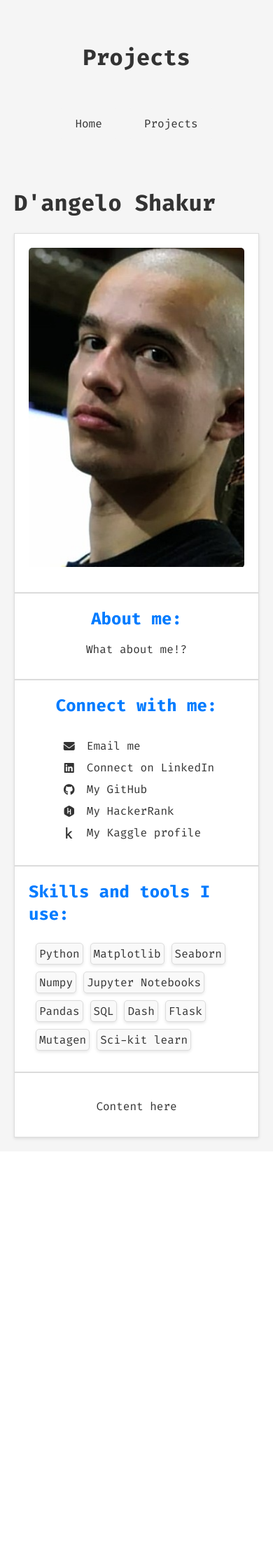
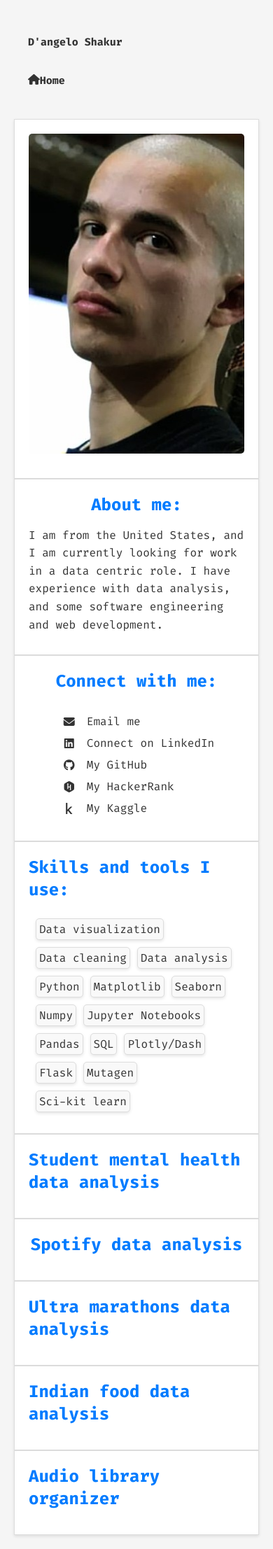
Before and after one commit to dmshakur/personal_website, a Flask app: page / in a window 390 px wide. Shown: the whole page at 70% size. Before the commit the page ends 1630 px from the top, so only its background shows below. Run offline with Flask 3, Linux system fonts and the light colour scheme; some libraries are stand-ins or nearby versions.

Commit message:
Bug where jupyter notebooks would not show up in project view fixed, however there may be an iddue with the tool itself and not being able to pull down larger notebooks."

```diff
--- a/app.py
+++ b/app.py
@@ -1,39 +1,49 @@
-from flask import Flask, render_template
+from ast import literal_eval as str_to_dict
 import yaml
+
+from flask import Flask, render_template, request
+
 
 app = Flask(__name__)
 
 with open('config.yaml', 'r') as file:
     config = yaml.safe_load(file)
 
+
+
 @app.route('/')
 def index():
     return render_template('index.html', config = config)
 
-@app.route('/student_mental_health.html')
-def student_mental_health():
-    return render_template('projects/student_mental_health.html', config = config)
 
-@app.route('/spotify_data_analysis.html')
-def spotify_data_analysis():
-    return render_template('projects/spotify_data_analysis.html', config = config)
 
-@app.route('/indian_food_data_analysis.html')
-def indian_food_data_analysis():
-    return render_template('projects/indian_food_data_analysis.html', config = config)
+@app.route('/projects/<project_url>.html')
+def open_project_view(project_url):
+    project_name = request.args.get('project_name')
+    github_data = str_to_dict(request.args.get('github_data'))
+    if github_data['raw_file_display']:
+        if type(github_data['files']) is str:
+            github_data['files'] = [github_data['files']]
+    else:
+        if type(github_data['notebooks']) is str:
+            github_data['notebooks'] = [github_data['notebooks']]
 
-@app.route('/ultra_marathons_data_analysis.html')
-def ultra_marathons_data_analysis():
-    return render_template('projects/ultra_marathons_data_analysis.html', config = config)
 
-@app.route('/audio_library_organizer.html')
-def audio_library_organizer():
-    return render_template('projects/audio_library_organizer.html', config = config)
+    return render_template(
+        'project_view.html',
+        config = config,
+        project_name = project_name,
+        github_data = github_data
+    )
+
+
 
 @app.after_request
 def add_header(response):
     response.headers['Cache-Control'] = 'no-store'
     return response
 
+
+
 if __name__ =='__main__':
     app.run(debug=True)
--- /dev/null
+++ b/app.yaml
@@ -0,0 +1,5 @@
+runtime: python3.11.6
+
+handlers:
+- url: /.*
+  script: auto
--- a/config.yaml
+++ b/config.yaml
@@ -1,15 +1,51 @@
-title: D'angelo Shakur portfolio
-nav:
-  - name: 'Student mental health analysis'
-    url: '/student_mental_health.html'
-  - name: 'Spotify data analysis'
-    url: '/spotify_data_analysis.html'
-  - name: 'Ultra marathons data analysis'
-    url: '/ultra_marathons_data_analysis.html'
-  - name: 'Indian food data analysis'
-    url: '/indian_food_data_analysis.html'
-  - name: 'Audio library organizer'
-    url: '/audio_library_organizer.html'
+title: Dangelo Shakur portfolio
 sections:
-  - name: 'Audio library organizer'
-    content: 'Content here'
+
+  - name: Student mental health data analysis
+    url: /student_mental_health_data_analysis
+    github_data:
+      - notebooks: [student_mental_health_data_analysis.ipynb]
+        repo_name: student_mental_health_data_analysis
+        branch: main
+        raw_file_display: False
+        dashboard: True
+        dashboard_url: nada
+
+  - name: Spotify data analysis
+    url: /spotify_data_analysis
+    github_data:
+      - notebooks: [notebooks/data_processing.ipynb, notebooks/data_analysis.ipynb]
+        repo_name: spotify_data_analysis
+        branch: main
+        raw_file_display: False
+        dashboard: True
+        dashboard_url: nada
+
+  - name: Ultra marathons data analysis
+    url: /ultra_marathons_data_analysis
+    github_data:
+      - notebooks: [notebooks/data_processing.ipynb, notebooks/data_analysis.ipynb]
+        repo_name: ultra_marathons_data_analysis
+        branch: master
+        raw_file_display: False
+        dashboard: True
+        dashboard_url: nada
+
+  - name: Indian food data analysis
+    url: /indian_food_data_analysis
+    github_data:
+      - notebooks: [notebooks/data_processing.ipynb, notebooks/data_analysis.ipynb]
+        repo_name: indian_food_data_analysis
+        branch: master
+        raw_file_display: False
+        dashboard: True
+        dashboard_url: nada
+
+  - name: Audio library organizer
+    url: /audio_library_organizer
+    github_data:
+      - repo_name: audio_library_organizer
+        branch: master
+        files: [audio_library_organizer.py]
+        raw_file_display: True
+        dashboard: False
--- a/static/css/main.css
+++ b/static/css/main.css
@@ -6,23 +6,23 @@ body {
     padding: 20px;
 }
 
-#connect_with_me {
+.icon-list {
     list-style-type: none;
     padding-left: 0;
 }
 
-#connect_with_me li {
+.icon-list li {
     margin-bottom: 10px;
 }
 
-#connect_with_me li a {
+.icon-list li a {
     text-decoration: none;
     color: #333;
     display: flex;
     align-items: center;
 }
 
-#connect_with_me li i {
+.icon-list li i {
     width: 30px;
     text-align: center;
     margin-right: 10px;
@@ -71,7 +71,7 @@ body {
     transform: scale(1.02);
 }
 
-.section h3, #personal_information.section h3 {
+.section h3, #personal_information.section h3, .name h3 {
     font-size: 1.5rem;
     color: #007bff;
     margin-top: 0;
@@ -82,61 +82,6 @@ body {
     font-size: 1rem;
     line-height: 1.6;
     margin: 0 0 10px;
-}
-
-header {
-    display: flex;
-    justify-content: space-between;
-    align-items: center;
-    padding: 20px;
-    background-color: #f5f5f5;
-}
-
-nav {
-    display: flex;
-    justify-content: center;
-    padding: 10px 0;
-}
-
-nav ul {
-    list-style: none;
-    padding: 0;
-    display: flex;
-    gap: 20px;
-    align-items: center;
-}
-
-nav ul li {
-    padding: 5px 10px;
-    background-color: #f5f5f5;
-    color: #333;
-    border-radius: 5px;
-    position: relative;
-}
-
-nav a, .dropdown-content a {
-    text-decoration: none;
-    color: #333;
-    display: block;
-    padding: 10px;
-    transition: background-color 0.2s;
-}
-
-nav a:hover, .dropdown-content a:hover, .dropbtn:hover {
-    background-color: #ddd;
-}
-
-.dropdown {
-    display: inline-block;
-}
-
-.dropdown-content {
-    display: none;
-    position: absolute;
-    background-color: #f9f9f9;
-    min-width: 160px;
-    box-shadow: 0px 8px 16px 0px rgba(0,0,0,0.2);
-    z-index: 1;
 }
 
 a {
@@ -150,8 +95,20 @@ a:hover, a:focus {
     text-decoration: underline;
 }
 
-a:visited {
-    color: #6f42c1;
+.home-button {
+    color: #007bff;
+    text-decoration: none;
+    transition: color 0.3s ease;
+}
+
+.home-button {
+    text-decoration: none;
+    color: #333;
+}
+
+.home-button:hover, .home-button:focus {
+    color: #0056b3;
+    text-decoration: underline;
 }
 
 #skills {
@@ -174,6 +131,69 @@ a:visited {
     transition: transform 0.3s ease, box-shadow 0.3s ease;
 }
 
+.container {
+    display: flex;
+    align-items: center;
+    justify-content: space-between;
+    padding: 20px;
+}
+
+
+.content {
+    flex: 1;
+    max-width: 50%;
+    display: flex;
+    flex-direction: column;
+    align-items: flex-start;
+    justify-content: space-around;
+}
+
+.name, .home-button {
+    margin: 0;
+    padding: 10px 0;
+}
+
+.home-button {
+    display: flex;
+    align-items: center;
+    text-decoration: none;
+    color: inherit;
+}
+
+.content {
+    list-style: none;
+    padding: 0;
+}
+
+.content > div {
+    display: flex;
+    align-items: center;
+}
+
+.content i {
+    margin-right: 10px;
+}
+
+.header {
+    display: flex;
+    justify-content: space-between;
+    align-items: center;
+    width: 100%;
+}
+
+.subheader {
+    flex-basis: 50%;
+    font-size: 80%;
+}
+
+.project-name {
+    text-align: center;
+}
+
+#home-button {
+    text-align: center;
+}
+
 @media (max-width: 1200px) {
     .container, .section {
         flex-direction: row;
@@ -191,13 +211,14 @@ a:visited {
         align-items: center;
     }
     .section {
-        flex-basis: 100%;
+        flex-basis: 100
+        @media (max-width: 1200px) {
+    .container, .section {
+        flex-direction: row;
+        flex-wrap: wrap;
+        justify-content: space-around;
     }
-    header {
-        flex-direction: column;
-    }
-    nav ul {
-        width: 100%;
-        justify-content: center;
+    .section {
+        flex-basis: calc(50% - 20px);
     }
 }
--- a/templates/base.html
+++ b/templates/base.html
@@ -12,22 +12,26 @@
     {% block head %}{% endblock %}
 </head>
 <body>
-    <header>
-    <h1>Projects</h1>
-        <nav>
-            <ul>
-                <li><a href="/">Home</a></li>
-                <li class="dropdown">
-                    <a href="javascript:void(0)" class="dropbtn">Projects</a>
-                    <div class="dropdown-content">
-                        {% for item in config.nav %}
-                        <a href="{{ item.url }}">{{ item.name }}</a>
-                        {% endfor %}
-                    </div>
-                </li>
-            </ul>
-        </nav>
-    </header>
-    {% block body %}{% endblock %}
+    <div class="container">
+        <header class="header">
+            <div class="subheader">
+                <h3 class="name">D'angelo Shakur</h3>
+                <h3 id="home-button">
+                    <a class="home-button" href="/">
+                        <i class="fas fa-home"></i>Home
+                    </a>
+                </h3>
+            </div>
+            {% if include_child_template %}
+            <div class="subheader">
+                {% include 'child_template.html' %}
+            </div>
+            {% endif %}
+        </header>
+    </div>
+    <div class="main-content">
+        {% block primary_content %}
+        {% endblock %}
+    </div>
 </body>
 </html>
--- a/templates/index.html
+++ b/templates/index.html
@@ -4,21 +4,24 @@
 <title>D. Shakur Home</title>
 {% endblock %}
 
-{% block body %}
-<h1>D'angelo Shakur</h1>
+{% set include_child_template = False %}
+
+{% block primary_content %}
+
 <div class="section">
         <img id="profile_pic" src="{{ url_for('static', filename='assets/dangelo_profile.jpg') }}" alt="dangelo profile picture">
 </div>
 <div class="section">
     <h3>About me:</h3>
     <p id="about_me">
-    What about me!?
+        I am from the United States, and I am currently looking for work in a data centric role. I have experience with data analysis, and some software engineering and web development.
     </p>
 </div>
+
 <div id="personal_information" class="section">
     <h3>Connect with me:</h3>
     <div>
-    <ul id="connect_with_me">
+    <ul class="icon-list">
         <li>
             <a href="mailto:yourname@example.com"><i class="fas fa-envelope"></i>Email me</a>
         </li>
@@ -35,23 +38,27 @@
             <a href="https://www.hackerrank.com/dangeloshakur" target="_blank"><i class="fab fa-hackerrank"></i>My HackerRank</a>
         </li>
         <li>
-            <a href="https://www.kaggle.com/dsultra" target="_blank"><i class="fab fa-kaggle"></i>My Kaggle profile</a>
+            <a href="https://www.kaggle.com/dsultra" target="_blank"><i class="fab fa-kaggle"></i>My Kaggle</a>
         </li>
     </ul>
     </div>
 </div>
+
 <div class="section">
-    <h3>Skills and tools I use:</h3>
+    <h3 >Skills and tools I use:</h3>
     <div id="skills">
-        {% for skill in ["Python", "Matplotlib", "Seaborn", "Numpy", "Jupyter Notebooks", "Pandas", "SQL", "Dash", "Flask", "Mutagen", "Sci-kit learn"] %}
+        {% for skill in ["Data visualization", "Data cleaning", "Data analysis", "Python", "Matplotlib", "Seaborn", "Numpy", "Jupyter Notebooks", "Pandas", "SQL", "Plotly/Dash", "Flask", "Mutagen", "Sci-kit learn"] %}
             <div class="skill">{{ skill }}</div>
         {% endfor %}
     </div>
 </div>
+
 {% for section in config.sections %}
 <div class ="section">
-    <h3>{{ section.title }}</h3>
-    <p>{{ section.content }}</p>
+    <h3>
+        <a href="{{ url_for('open_project_view', project_url=section.url, project_name=section.name, github_data=section.github_data) }}">{{ section.name }}</a>
+    </h3>
 </div>
 {% endfor %}
+
 {% endblock %}
```
Also changed, not shown: templates/child_template.html (added, +8 -0 lines), templates/project_view.html (added, +29 -0 lines), templates/projects/audio_library_organizer.html (deleted, +0 -10 lines), templates/projects/indian_food_data_analysis.html (deleted, +0 -10 lines), templates/projects/spotify_data_analysis.html (deleted, +0 -10 lines), templates/projects/student_mental_health.html (deleted, +0 -10 lines), templates/projects/ultra_marathons_data_analysis.html (deleted, +0 -10 lines), templates/dashboard_template.html (added), templates/readme_template.html (added), 2 other files.
